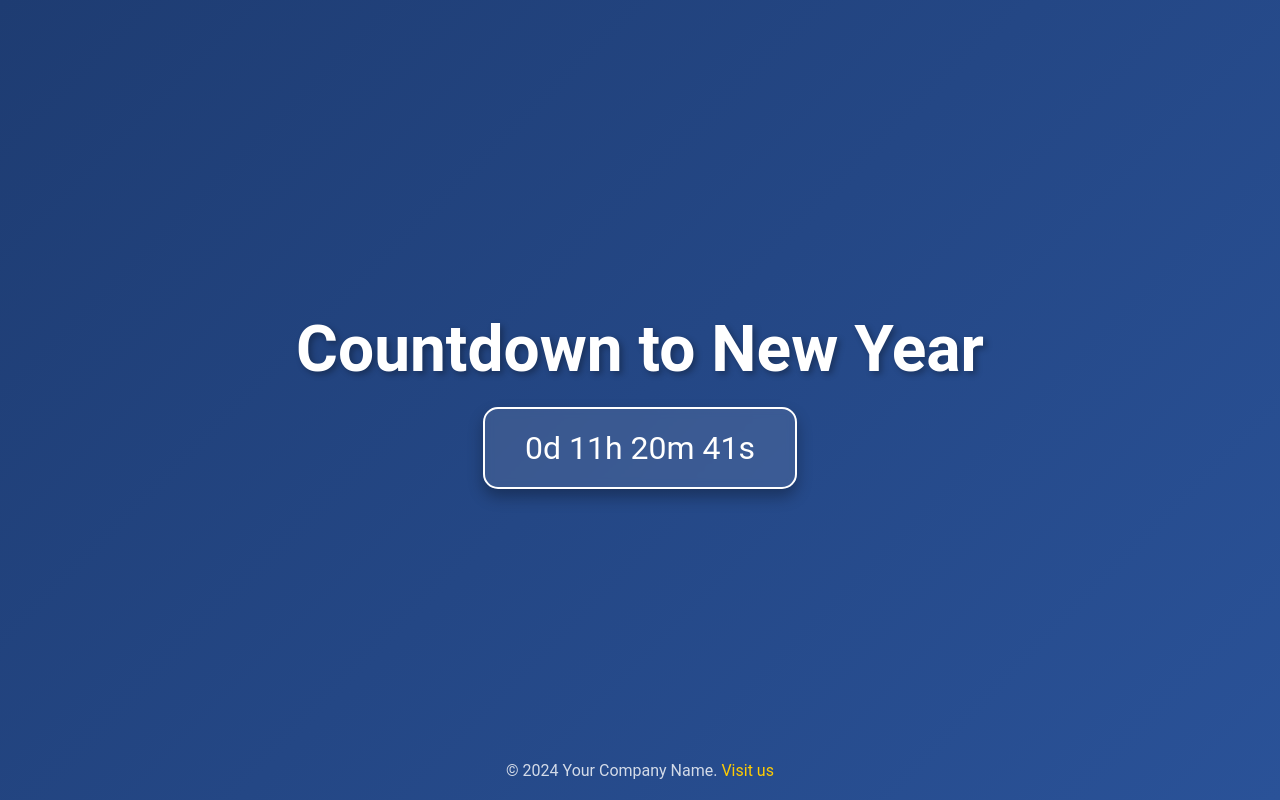
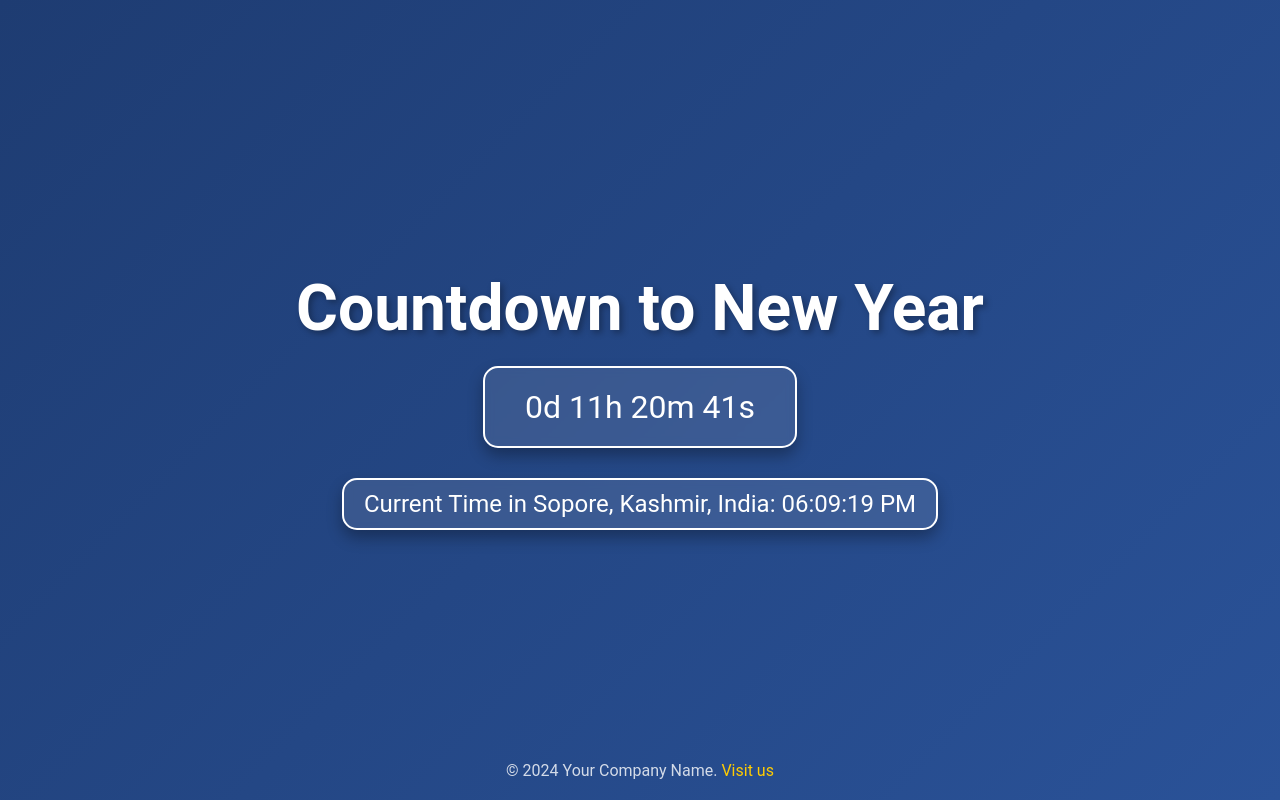
Before and after one commit to taezeem/NewYear, a plain HTML site: page index.html in a window 1280 px wide. Drawn offline with Linux system fonts and the light colour scheme.

Commit message:
Update index.html

```diff
--- a/index.html
+++ b/index.html
@@ -4,7 +4,7 @@
     <meta charset="UTF-8">
     <meta name="viewport" content="width=device-width, initial-scale=1.0">
     <meta name="description" content="A professional New Year countdown with a confetti celebration">
-    <meta name="author" content="M.Taezeem Tariq Matta">
+    <meta name="author" content="Your Company Name">
     <title>New Year Countdown</title>
     <style>
         * {
@@ -35,6 +35,19 @@
         #countdown {
             font-size: 2rem;
             padding: 20px 40px;
+            border: 2px solid #ffffff;
+            border-radius: 15px;
+            background: rgba(255, 255, 255, 0.1);
+            backdrop-filter: blur(5px);
+            box-shadow: 0 8px 15px rgba(0, 0, 0, 0.3);
+            text-align: center;
+            margin-bottom: 20px;
+        }
+
+        #localTime {
+            font-size: 1.5rem;
+            margin-top: 10px;
+            padding: 10px 20px;
             border: 2px solid #ffffff;
             border-radius: 15px;
             background: rgba(255, 255, 255, 0.1);
@@ -73,13 +86,15 @@
 <body>
     <h1>Countdown to New Year</h1>
     <div id="countdown"></div>
+    <div id="localTime">Current Time in Sopore, Kashmir, India: <span id="time"></span></div>
     <canvas id="confettiCanvas"></canvas>
     <footer>
-        &copy; 2024 Your Company Name. <a href="https://taezeem.github.io/WebMan">Visit us</a>
+        &copy; 2024 Your Company Name. <a href="https://www.example.com">Visit us</a>
     </footer>
 
     <script>
         const countdownElement = document.getElementById('countdown');
+        const timeElement = document.getElementById('time');
         const canvas = document.getElementById('confettiCanvas');
         const ctx = canvas.getContext('2d');
 
@@ -107,6 +122,12 @@
             const seconds = Math.floor((diff % (1000 * 60)) / 1000);
 
             countdownElement.innerHTML = `${days}d ${hours}h ${minutes}m ${seconds}s`;
+        }
+
+        function updateTime() {
+            const options = { timeZone: 'Asia/Kolkata', hour: '2-digit', minute: '2-digit', second: '2-digit', hour12: true };
+            const currentTime = new Date().toLocaleTimeString('en-US', options);
+            timeElement.textContent = currentTime;
         }
 
         function startConfetti() {
@@ -149,7 +170,9 @@
         }
 
         setInterval(updateCountdown, 1000);
+        setInterval(updateTime, 1000);
         updateCountdown();
+        updateTime();
     </script>
 </body>
 </html>
```
